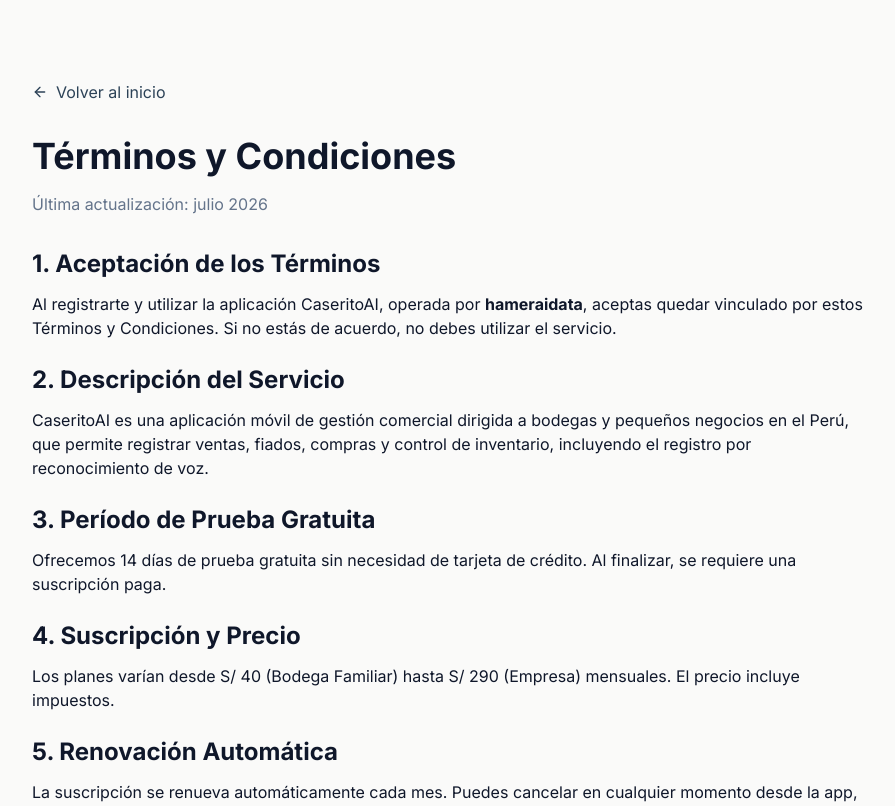
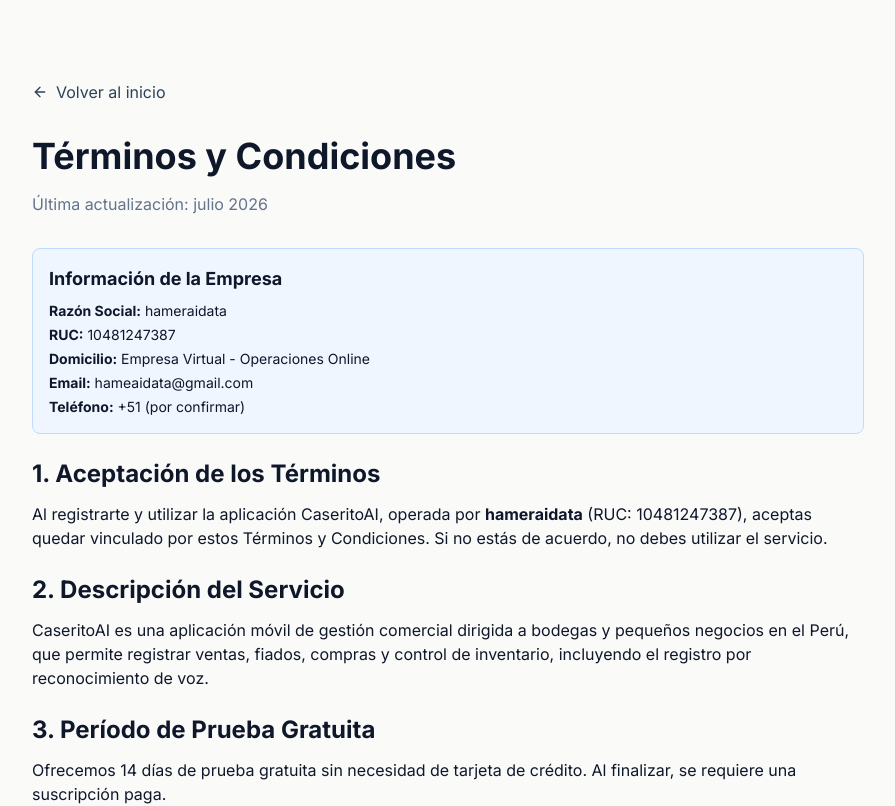
Before and after one commit to hameaidata/web-caseritoai, a Next.js app in the folder frontend/: page /terminos in a window 1280 px wide. Shown: the top 806 px of the page, without its empty margins (192-1087 px from the left). Built offline with nearby package versions, Linux system fonts and the light colour scheme.

Commit message:
docs: add company data for Culqi compliance (RUC 10481247387)

```diff
--- a/frontend/src/app/privacidad/page.tsx
+++ b/frontend/src/app/privacidad/page.tsx
@@ -15,10 +15,20 @@
         <p className="text-[#64748B] mb-8">Última actualización: julio 2026</p>
 
         <div className="prose prose-sm max-w-none space-y-6 text-[#0F172A]">
+          <section className="bg-blue-50 p-4 rounded-lg mb-6 border border-blue-200">
+            <h3 className="font-bold text-lg mb-2">Información de la Empresa (Responsable del Tratamiento)</h3>
+            <ul className="space-y-1 text-sm">
+              <li><strong>Razón Social:</strong> hameraidata</li>
+              <li><strong>RUC:</strong> 10481247387</li>
+              <li><strong>Domicilio Fiscal:</strong> Empresa Virtual - Operaciones Online</li>
+              <li><strong>Email:</strong> hameaidata@gmail.com</li>
+            </ul>
+          </section>
+
           <section>
             <h2 className="text-2xl font-bold mb-3">1. Responsable del Tratamiento</h2>
             <p>
-              <strong>hameraidata</strong> es responsable del tratamiento de tus datos personales, conforme a la Ley N° 29733 de Protección de Datos Personales del Perú.
+              <strong>hameraidata</strong> (RUC: 10481247387) es responsable del tratamiento de tus datos personales, conforme a la Ley N° 29733 de Protección de Datos Personales del Perú.
             </p>
           </section>
 
--- a/frontend/src/app/reembolsos/page.tsx
+++ b/frontend/src/app/reembolsos/page.tsx
@@ -13,6 +13,15 @@
 
         <h1 className="text-4xl font-bold mb-4 text-[#0F172A]">Política de Reembolsos y Cancelación</h1>
         <p className="text-[#64748B] mb-8">Última actualización: julio 2026</p>
+
+        <section className="bg-blue-50 p-4 rounded-lg mb-6 border border-blue-200">
+          <h3 className="font-bold text-lg mb-2">Información de Contacto para Disputas</h3>
+          <ul className="space-y-1 text-sm">
+            <li><strong>Email:</strong> hameaidata@gmail.com</li>
+            <li><strong>Empresa:</strong> hameraidata (RUC: 10481247387)</li>
+            <li><strong>Procesador de Pagos:</strong> Culqi</li>
+          </ul>
+        </section>
 
         <div className="prose prose-sm max-w-none space-y-6 text-[#0F172A]">
           <section>
--- a/frontend/src/app/terminos/page.tsx
+++ b/frontend/src/app/terminos/page.tsx
@@ -15,10 +15,21 @@
         <p className="text-[#64748B] mb-8">Última actualización: julio 2026</p>
 
         <div className="prose prose-sm max-w-none space-y-6 text-[#0F172A]">
+          <section className="bg-blue-50 p-4 rounded-lg mb-6 border border-blue-200">
+            <h3 className="font-bold text-lg mb-2">Información de la Empresa</h3>
+            <ul className="space-y-1 text-sm">
+              <li><strong>Razón Social:</strong> hameraidata</li>
+              <li><strong>RUC:</strong> 10481247387</li>
+              <li><strong>Domicilio:</strong> Empresa Virtual - Operaciones Online</li>
+              <li><strong>Email:</strong> hameaidata@gmail.com</li>
+              <li><strong>Teléfono:</strong> +51 (por confirmar)</li>
+            </ul>
+          </section>
+
           <section>
             <h2 className="text-2xl font-bold mb-3">1. Aceptación de los Términos</h2>
             <p>
-              Al registrarte y utilizar la aplicación CaseritoAI, operada por <strong>hameraidata</strong>, aceptas quedar vinculado por estos Términos y Condiciones. Si no estás de acuerdo, no debes utilizar el servicio.
+              Al registrarte y utilizar la aplicación CaseritoAI, operada por <strong>hameraidata</strong> (RUC: 10481247387), aceptas quedar vinculado por estos Términos y Condiciones. Si no estás de acuerdo, no debes utilizar el servicio.
             </p>
           </section>
 
```
